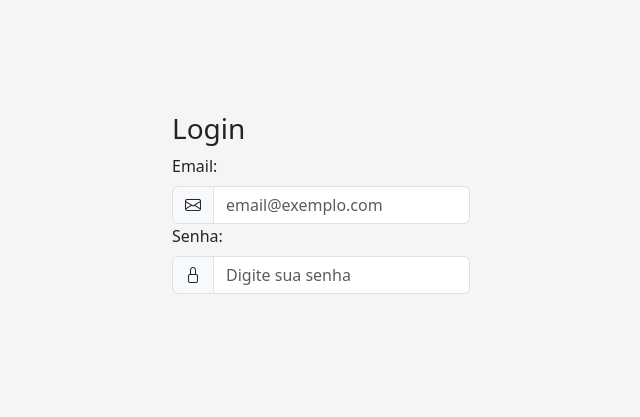
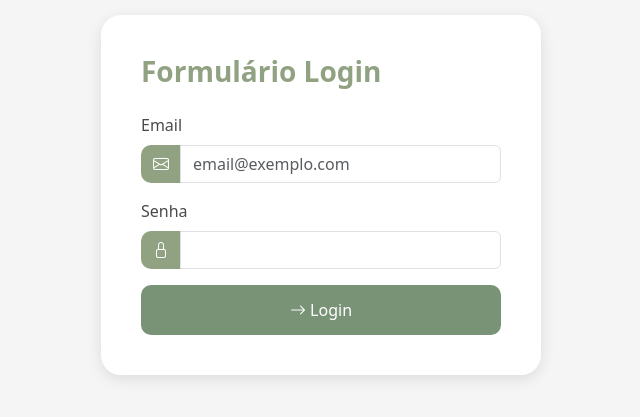
Before and after one commit to bellidin/Bootstrap_Intro_Isabelli, a plain HTML site: page ex5b-al-fazer-formulario-(ex)/ex5b.html in a window 1280 px wide. Shown: the part 205-622 px from the top of the page, without its empty margins (319-959 px from the left). Drawn offline with nearby package versions, Linux system fonts and the light colour scheme.

Commit message:
Exercício 5b

```diff
--- a/ex5b-al-fazer-formulario-(ex)/ex5b.html
+++ b/ex5b-al-fazer-formulario-(ex)/ex5b.html
@@ -3,61 +3,98 @@
 <head>
    <meta charset="UTF-8">
    <meta name="viewport" content="width=device-width, initial-scale=1.0">
-    <title>Formulário Bootstrap Customizado</title>
-
-    <!-- Bootstrap CSS -->
-    <link href="https://cdn.jsdelivr.net/npm/bootstrap@5.3.0/dist/css/bootstrap.min.css" rel="stylesheet">
-
-    <!-- Bootstrap ícones -->
-    <link rel="stylesheet" href="https://cdn.jsdelivr.net/npm/bootstrap-icons@1.11.3/font/bootstrap-icons.css">
+   <title>Formulário</title>
+   <link href="https://cdn.jsdelivr.net/npm/bootstrap@5.3.3/dist/css/bootstrap.min.css" rel="stylesheet" integrity="sha384-QWTKZyjpPEjISv5WaRU9OFeRpok6YctnYmDr5pNlyT2bRjXh0JMhjY6hW+ALEwIH" crossorigin="anonymous">
+   <link rel="stylesheet" href="https://cdn.jsdelivr.net/npm/bootstrap-icons@1.11.3/font/bootstrap-icons.min.css">
 
    <style>
-        body {
+       body{
            background-color: #f5f5f5;
            display: flex;
            justify-content: center;
            align-items: center;
            height: 100vh;
-            margin: 0;
+           margin:0;
        }
-
-        .container {
+       .container{
            display: flex;
            justify-content: center;
            align-items: center;
            height: 100%;
        }
+       .custom-form{
+            background-color: #ffffff;
+            padding: 2.5rem;
+            border-radius: 20px;
+            box-shadow: 0 4px 15px rgba(0,0,0,0.1);
+            max-width: 440px;
+            width: 100%;
+       }
+       .form-label{
+        color: #4a4a4a;
+        font-weight: 500;
+       }
+       .custom-icon{
+        background-color: #91A282;
+        border: none;
+        color: #ffffff;
+        border-radius: 10px 0 0 10px;
+       }
+       .form-title{
+        color: #91A282;
+        margin-bottom: 1.5rem;
+        font-size: 1.75rem;
+        font-weight: 600;
+       }
+
+       .btn.custom-button{
+            background-color: #799377;
+            color: #ffffff;
+            padding: 0.8rem 2rem;
+            border-radius: 10px;
+            border: none;
+            transition: background-color 0.3s ease, transform 0.3a ease;
+       }
+       .btn.custom-button:hover{
+        background-color: #60765e;
+        transform: translateY(-3px);
+       }
    </style>
+
 </head>
 <body>
    <div class="container">
        <form class="custom-form">
-                <div class="mt-3">
-                    <h3 class="form-title">Login</h3>
+           <h3 class="form-title">Formulário Login</h3>
+           <div class="mb-3">
                <label for="email" class="form-label">
-                        Email:
+                   Email
                </label>
                <div class="input-group">
                    <span class="input-group-text custom-icon">
                        <i class="bi bi-envelope"></i>
                    </span>
-                        <input type="text" class="form-control custom-input" placeholder="email@exemplo.com" id="email">
+                   <input type="email" class="form-control custom-input" id="email"
+                   placeholder="email@exemplo.com">
                </div>
-
-                    <label for="password" class="form-label">
-                        Senha:
+           </div>
+           <div class="mb-3">
+               <label for="email" class="form-label">
+                   Senha
                </label>
                <div class="input-group">
                    <span class="input-group-text custom-icon">
-                            <i class="bi-lock"></i>
+                       <i class="bi bi-lock"></i>
                    </span>
-                        <input type="text" class="form-control custom-input" placeholder="Digite sua senha" id="senha">
+                   <input type="password" class="form-control custom-input" id="senha">
                </div>
            </div>
+           <div class="d-grid">
+               <button class="btn custom-button">
+                   <i class="bi bi-arrow-right"></i> Login
+               </button>
            </div>
-
-
-
-    <script src="https://cdn.jsdelivr.net/npm/bootstrap@5.3.0/dist/js/bootstrap.bundle.min.js"></script>
+       </form>
+   </div>
 </body>
 </html>
```
Lines whose indentation alone changed are shown as unchanged.
